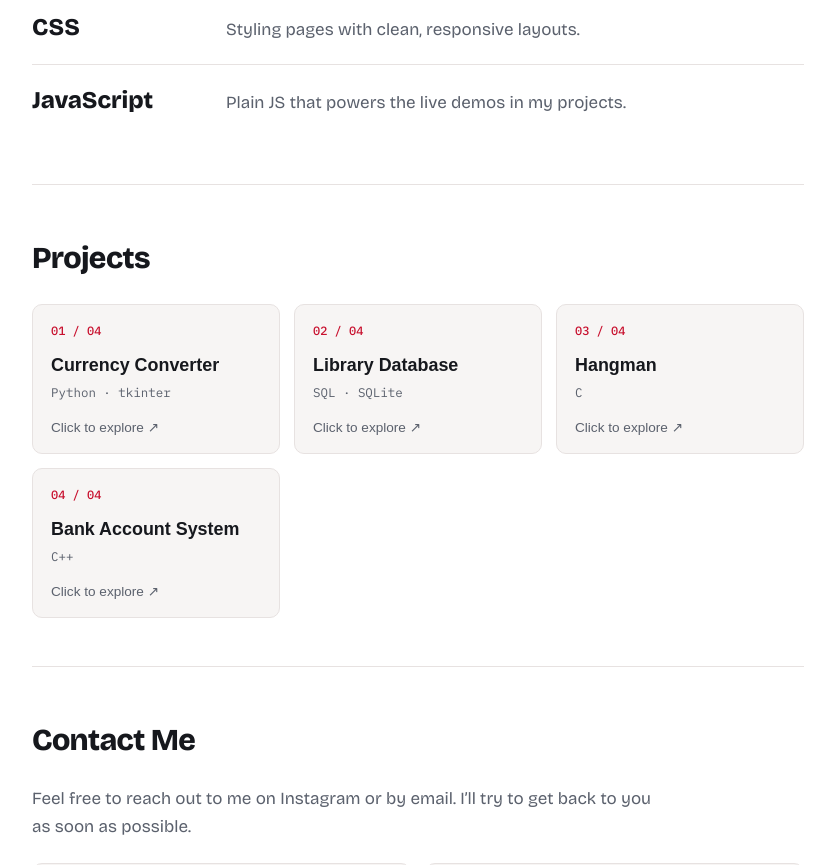
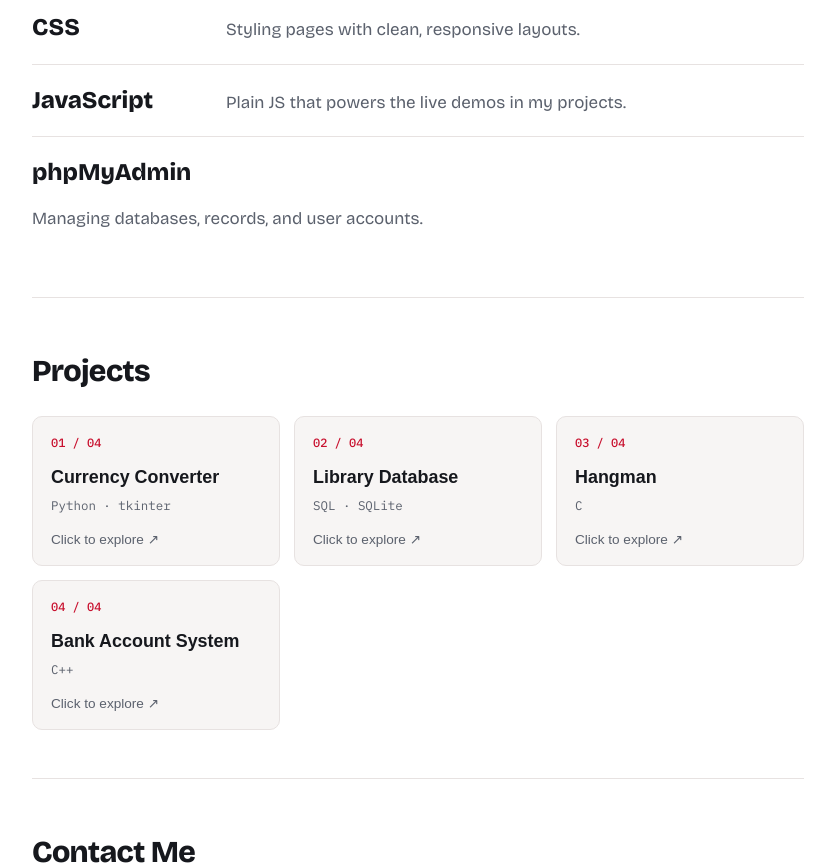
Before and after one commit to brahim-saadi-dev/brahim-saadi-dev.github.io, a website: page index.html.html in a window 1280 px wide. Shown: the part 1580-2445 px from the top of the page, without its empty margins (222-1057 px from the left). Drawn offline with nearby package versions, Linux system fonts and the light colour scheme; no server answers.

Commit message:
Add phpMyAdmin section to index.html

```diff
--- a/index.html.html
+++ b/index.html.html
@@ -346,6 +346,7 @@ window.addEventListener("DOMContentLoaded", function () {
 <div class="lang"><b>HTML</b><span>Building the structure and content of web pages.</span></div>
 <div class="lang"><b>CSS</b><span>Styling pages with clean, responsive layouts.</span></div>
 <div class="lang"><b>JavaScript</b><span>Plain JS that powers the live demos in my projects.</span></div>
+<div class="lang" style="display:flex; flex-direction:column; gap:12px;"><b>phpMyAdmin</b><span>Managing databases, records, and user accounts.</span></div>
 </section>
 
 <section id="projects">
```
